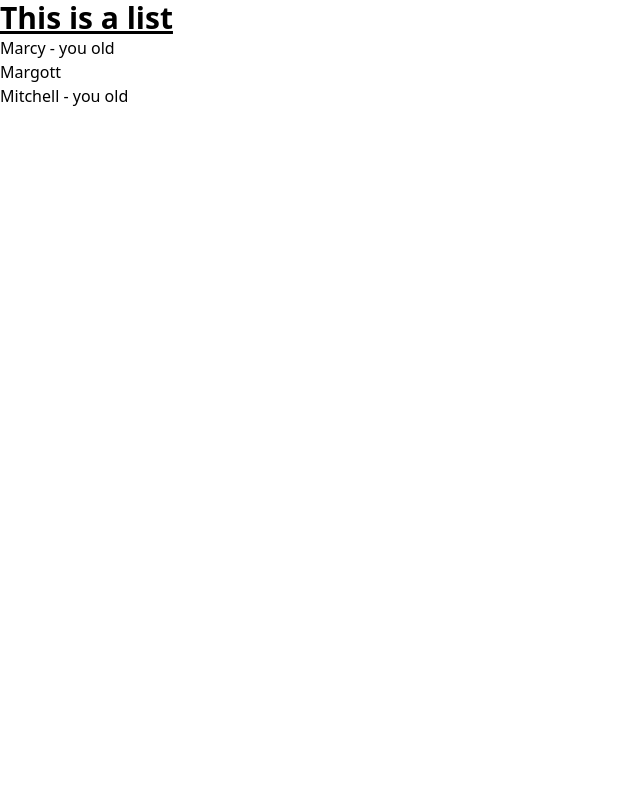
After one commit to marcyvillegas/learning-jinja2-pytailwincss, a FastAPI app: page /list in a window 1280 px wide. The commit adds this page. Shown: the whole page, without its empty margins (0-640 px from the left). Run offline with FastAPI, Linux system fonts and the light colour scheme.

Commit message:
Added other files

```diff
--- a/main.py
+++ b/main.py
@@ -1,4 +1,4 @@
-from fastapi import FastAPI, Request
+from fastapi import FastAPI, Request, Response
 from fastapi.templating import Jinja2Templates
 from fastapi.staticfiles import StaticFiles
 from pathlib import Path
@@ -30,7 +30,10 @@ sampleList = [
 
 @app.get("/")
 async def root():
-    return {"message": "Hello World"}
+    try:
+        return {"message": "Hello World"}
+    except Exception as e:
+        return Response(status_code=500, content=str(e))
 
 
 @app.get("/hello/{name}")
@@ -43,5 +46,9 @@ async def name(request: Request):
     return templates.TemplateResponse("home.html", {"request": request, "name": "sample name"})
 
 @app.get('/list')
-async def name(request: Request):
+async def list(request: Request):
     return templates.TemplateResponse("list.html", {"request": request, "name": "sample name", "sampleList": sampleList})
+
+@app.get('/redirect/to/{page_name}')
+async def getParam(request: Request, page_name: str):
+    return templates.TemplateResponse("param.html", {"request": request, "page_name": page_name})
--- /dev/null
+++ b/src/input.css
@@ -0,0 +1,3 @@
+@tailwind base;
+@tailwind components;
+@tailwind utilities;
--- a/output.css
+++ b/static/output.css
@@ -534,7 +534,27 @@ video {
   --tw-backdrop-sepia:  ;
 }
 
-.text-red-400 {
-  --tw-text-opacity: 1;
-  color: rgb(248 113 113 / var(--tw-text-opacity));
+.static {
+  position: static;
 }
+
+.flex {
+  display: flex;
+}
+
+.justify-center {
+  justify-content: center;
+}
+
+.text-3xl {
+  font-size: 1.875rem;
+  line-height: 2.25rem;
+}
+
+.font-bold {
+  font-weight: 700;
+}
+
+.underline {
+  text-decoration-line: underline;
+}
--- /dev/null
+++ b/templates/list.html
@@ -0,0 +1,21 @@
+<html>
+    <head>
+      <meta charset="UTF-8">
+      <meta name="viewport" content="width=device-width, initial-scale=1.0">
+      <link href="{{ url_for('static', path='/output.css') }}" rel="stylesheet">
+    </head>
+
+    <body>
+        <p class="text-3xl font-bold underline">This is a list</p>
+
+        <ul>
+            {% for list in sampleList %}
+                <li>{{list.name}}
+                {% if list.age > 20 %}
+                - you old
+                {% endif %}
+                </li>
+            {% endfor %}
+        </ul>
+    </body>
+</html>
```
Also changed, not shown: templates/home.html (added, +13 -0 lines), templates/param.html (added, +11 -0 lines), 1 other file.
